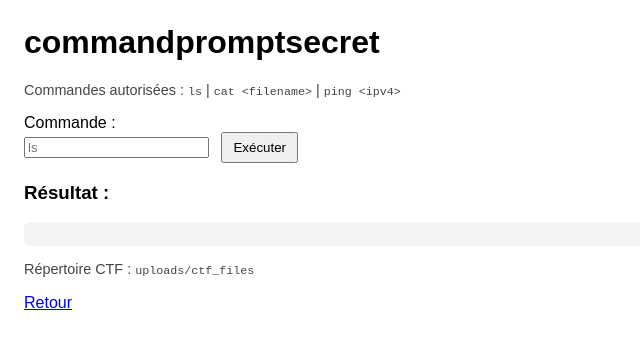
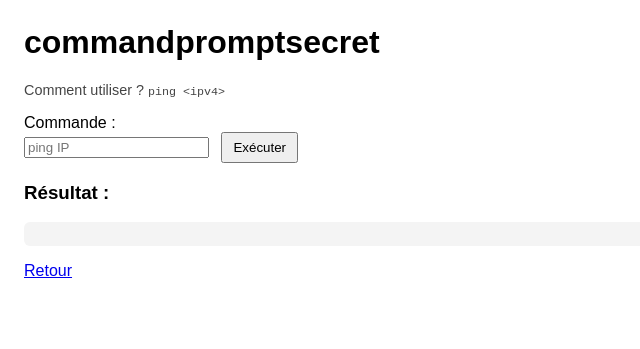
Before and after one commit to AlexisV-ESIEA/RepoVulnWeb_ESIEA_Test, a Flask app: page /ctf in a window 1280 px wide. Shown: the top 349 px of the page, without its empty margins (0-640 px from the left). Run offline with Flask 2, Linux system fonts and the light colour scheme.

Commit message:
hidden la page injection commandes

```diff
--- a/templates/ctf.html
+++ b/templates/ctf.html
@@ -14,11 +14,11 @@
 </head>
 <body>
   <h1>commandpromptsecret</h1>
-  <p class="info">Commandes autorisées : <code>ls</code> | <code>cat &lt;filename&gt;</code> | <code>ping &lt;ipv4&gt;</code></p>
+  <p class="info">Comment utiliser ? <code>ping &lt;ipv4&gt;</code></p>
 
   <form method="post" action="/ctf">
     <label for="cmd">Commande :</label><br/>
-    <input id="cmd" name="cmd" placeholder="ls" autocomplete="off" />
+    <input id="cmd" name="cmd" placeholder="ping IP" autocomplete="off" />
     <button type="submit">Exécuter</button>
   </form>
 
@@ -29,7 +29,6 @@
   <h3>Résultat :</h3>
   <pre>{{ result }}</pre>
 
-  <p class="info">Répertoire CTF : <code>{{ ctf_dir }}</code></p>
   <p><a href="/">Retour</a></p>
 </body>
 </html>
--- a/templates/index.html
+++ b/templates/index.html
@@ -4,7 +4,7 @@
   <body>
     <h1>Mini app vuln (Flask)</h1>
 
-    <p><a href="/ctf"> interface top secrete pour inserer des commandes</a></p>
+    <p><a hidden="true" href="/ctf"> interface top secrete pour inserer des commandes</a> </p>
 
     <h2>Search (SQLi)</h2>
     <form action="/search" method="post">
```
